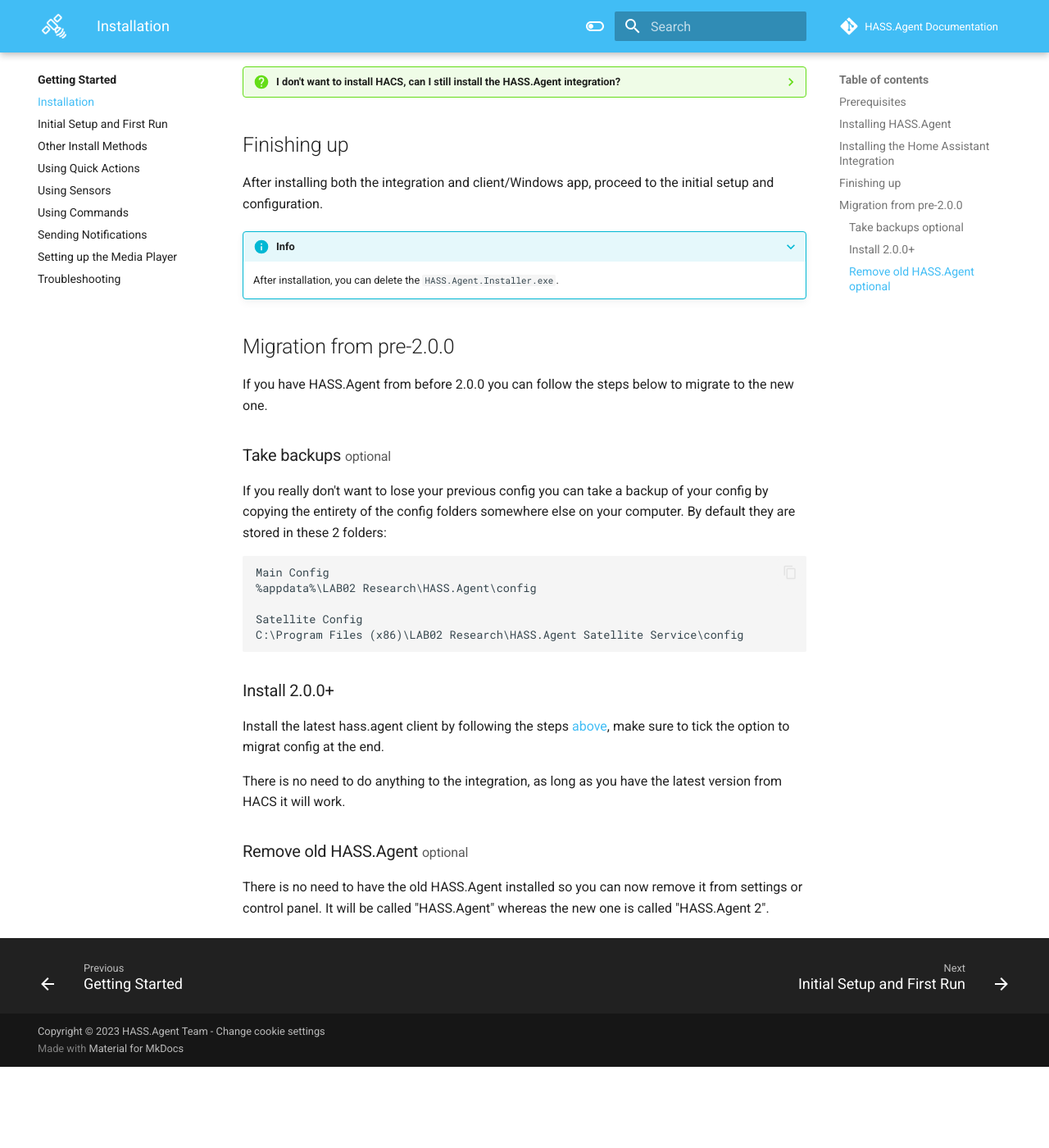
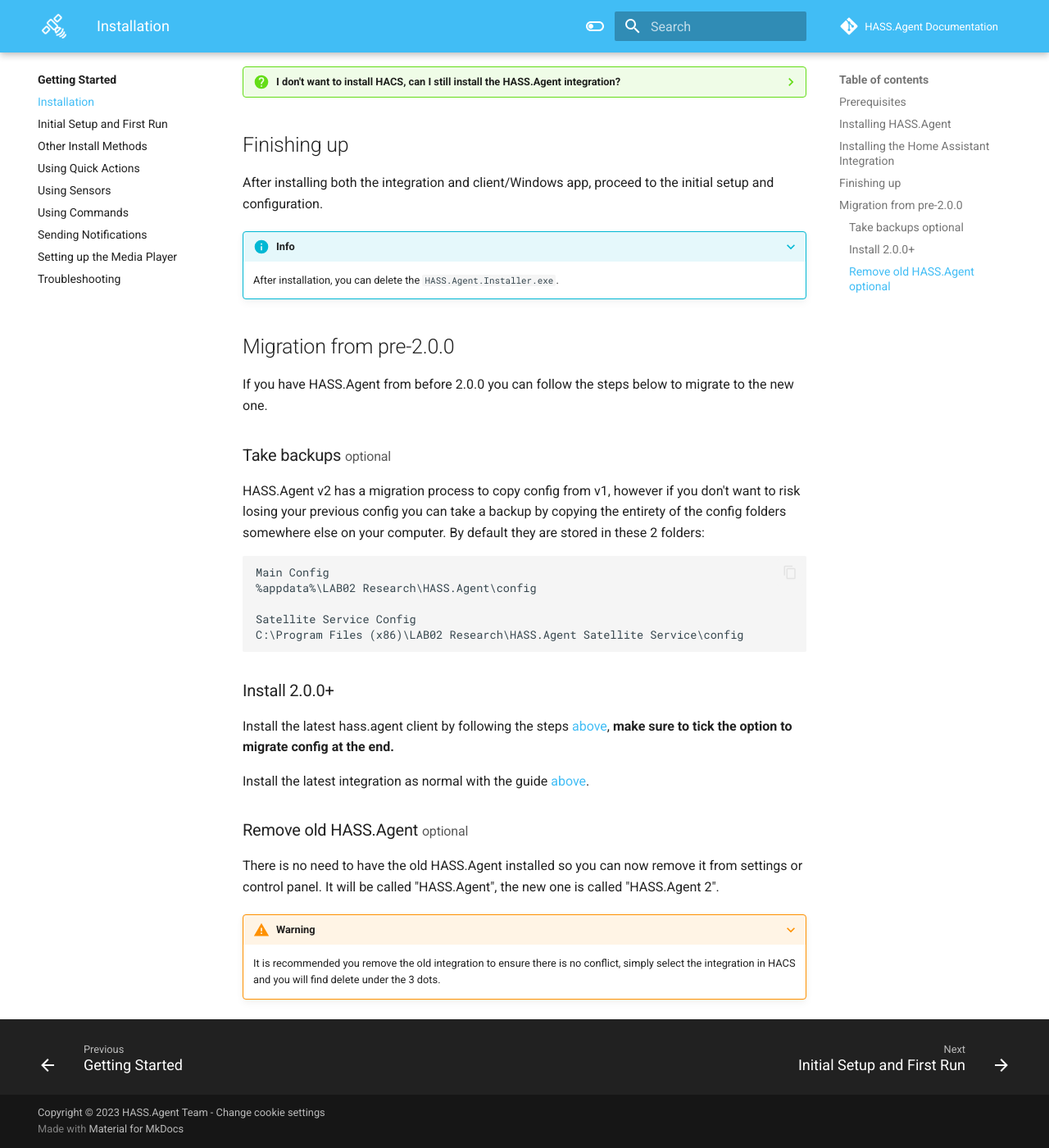
Before and after one commit to hass-agent/HASS.Agent-Documentation, an MkDocs documentation site: the page built from docs/getting-started/installation.md, in a window 1280 px wide and 1400 px high, scrolled down 1703 px. Shown: the whole window at 82% size. Built offline with MkDocs 1.6.1 and Material for MkDocs 9.7.7, drawn with Linux system fonts in a browser that asks for light colours; a script that is not in the unit is left out; comment, search, counter and statistics services are not loaded; the version menu is left out; before the commit the page ends 3004 px from its top, so only the background shows below that; grey boxes are pictures that could not be loaded.

Commit message:
Add migration information for new integration

````diff
--- a/docs/getting-started/installation.md
+++ b/docs/getting-started/installation.md
@@ -68,22 +68,26 @@
 
 ### Take backups <small>optional</small>
 
-If you really don't want to lose your previous config you can take a backup of your config by copying the entirety of the config folders somewhere else on your computer. By default they are stored in these 2 folders:
+HASS.Agent v2 has a migration process to copy config from v1, however if you don't want to risk losing your previous config you can take a backup by copying the entirety of the config folders somewhere else on your computer. By default they are stored in these 2 folders:
 
 ```
 Main Config
 %appdata%\LAB02 Research\HASS.Agent\config
 
-Satellite Config
+Satellite Service Config
 C:\Program Files (x86)\LAB02 Research\HASS.Agent Satellite Service\config
 ```
 
 ### Install 2.0.0+
 
-Install the latest hass.agent client by following the steps [above](#installing-hassagent), make sure to tick the option to migrat config at the end.
+Install the latest hass.agent client by following the steps [above](#installing-hassagent), **make sure to tick the option to migrate config at the end.**
 
-There is no need to do anything to the integration, as long as you have the latest version from HACS it will work.
+Install the latest integration as normal with the guide [above](#installing-the-home-assistant-integration).
 
 ### Remove old HASS.Agent <small>optional</small>
 
-There is no need to have the old HASS.Agent installed so you can now remove it from settings or control panel. It will be called "HASS.Agent" whereas the new one is called "HASS.Agent 2".
+There is no need to have the old HASS.Agent installed so you can now remove it from settings or control panel. It will be called "HASS.Agent", the new one is called "HASS.Agent 2".
+
+???+ warning
+
+    It is recommended you remove the old integration to ensure there is no conflict, simply select the integration in HACS and you will find delete under the 3 dots.
````
